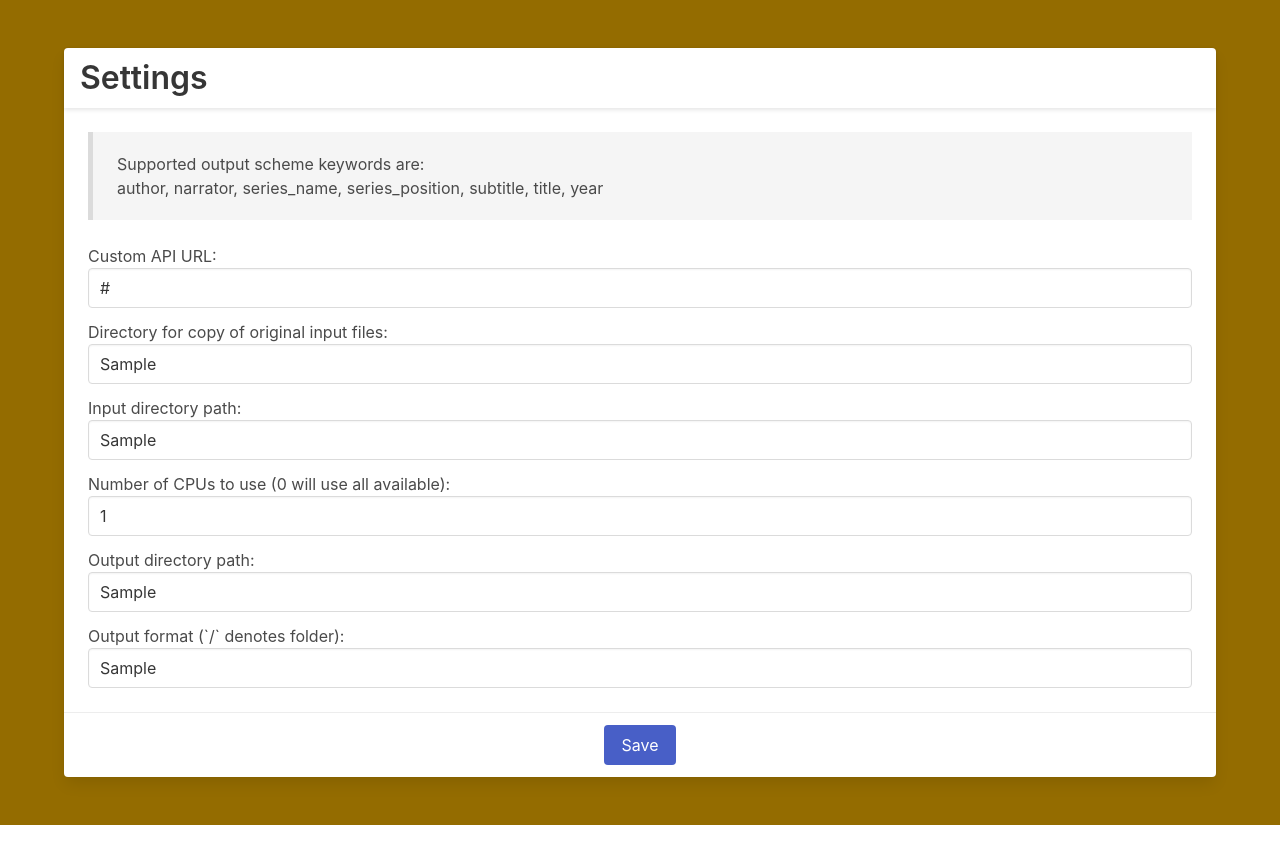
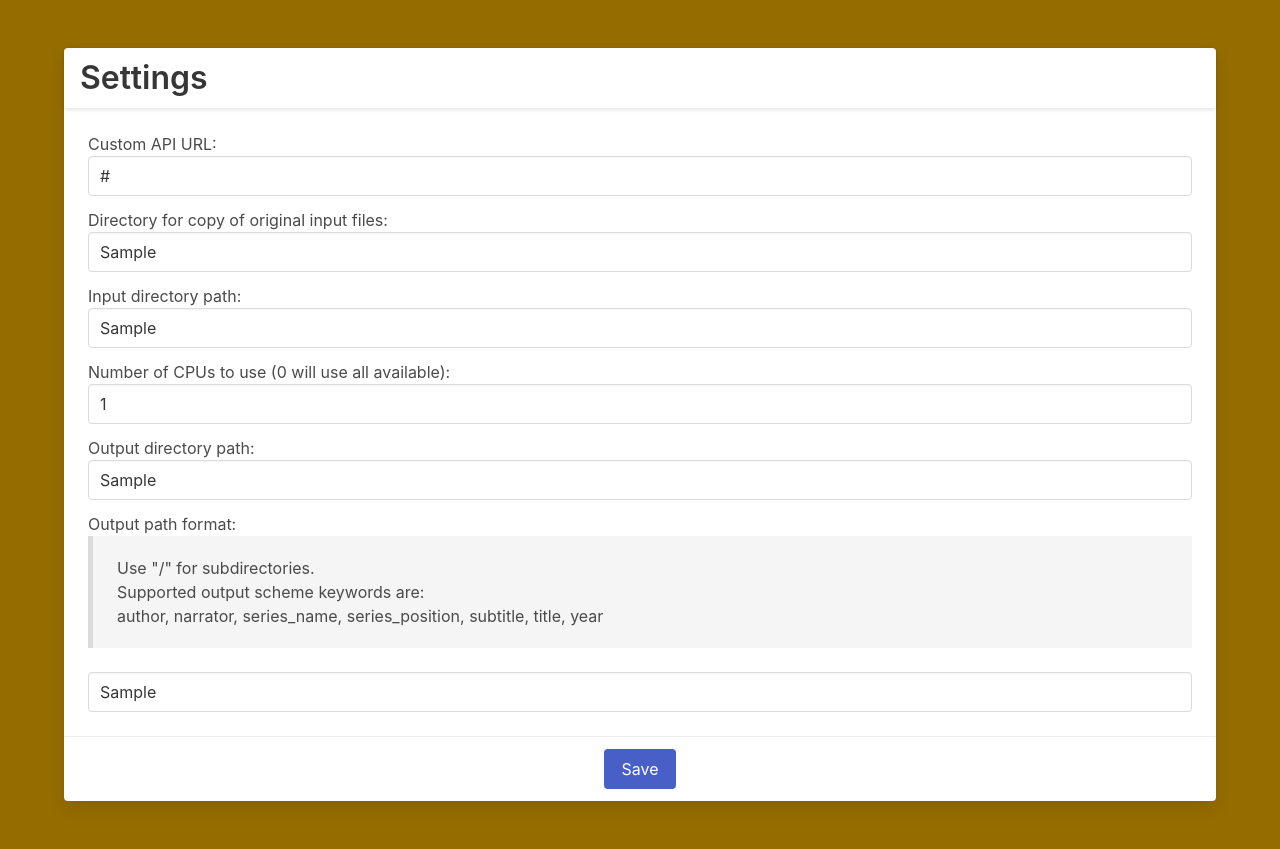
Before and after one commit to djdembeck/bragibooks, a Django app: page /import/setting in a window 1280 px wide. Shown: the part 99-948 px from the top of the page. Before the commit the page ends 924 px from the top, so only its background shows below. Run offline with Django 3.2, Linux system fonts and the light colour scheme; tables that the repository leaves empty hold one stand-in row (values such as "Sample post").

Commit message:
refactor: :lipstick: cleaner html block for output scheme

```diff
--- a/importer/forms.py
+++ b/importer/forms.py
@@ -18,7 +18,7 @@ class SettingForm(forms.ModelForm):
             'input_directory': 'Input directory path',
             'num_cpus': 'Number of CPUs to use (0 will use all available)',
             'output_directory': 'Output directory path',
-            'output_scheme': 'Output format (`/` denotes folder)'
+            'output_scheme': 'Output path format'
         }
         widgets = {
             'api_url': forms.URLInput(attrs={'class': 'input is-fullwidth'}),
--- a/importer/templates/setting.html
+++ b/importer/templates/setting.html
@@ -11,20 +11,24 @@
             <form action="/import/setting" method="POST">
                 {% csrf_token %}
                 <div class="card-content">
-                    <div class="content">
-                        <blockquote>
-                            <p>
-                                Supported output scheme keywords are:
-                                <br>
-                                author, narrator, series_name, series_position, subtitle, title, year
-                            </p>
-                        </blockquote>
-                    </div>
                     {% for field in form %}
                         <div class="field is-horizontal">
                             <div class="field-body">
                                 <div class="field">
                                     {{ field.label_tag }}
+                                    {% if field.name == "output_scheme" %}
+                                    <div class="content">
+                                        <blockquote>
+                                            <p>
+                                                Use "/" for subdirectories.
+                                                <br>
+                                                Supported output scheme keywords are:
+                                                <br>
+                                                author, narrator, series_name, series_position, subtitle, title, year
+                                            </p>
+                                        </blockquote>
+                                    </div>
+                                    {% endif %}
                                     <div class="control">
                                         {{ field }}
                                     </div>
```
